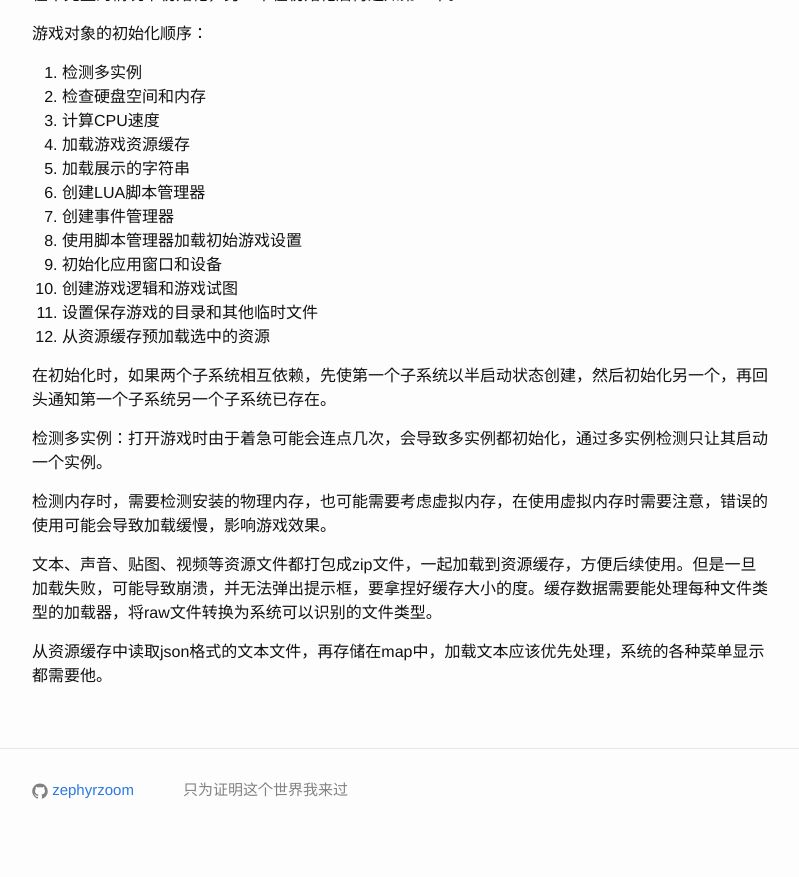
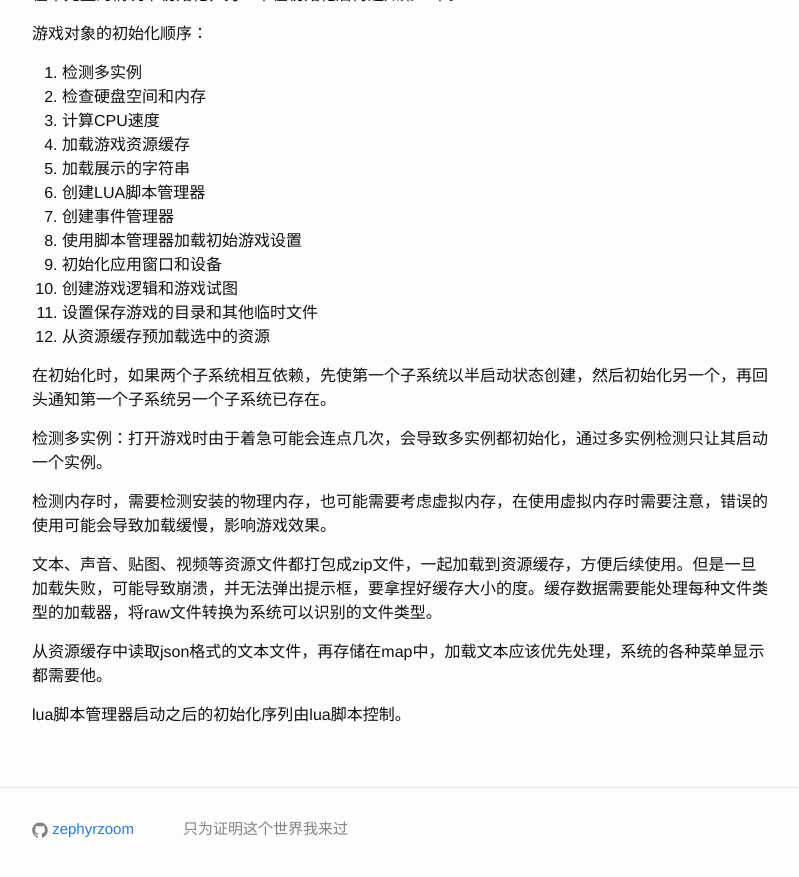
Before and after one commit to zephyrzoom/zephyrzoom.github.io, a Jekyll site: the page built from _posts/2017-09-09-game-coding.md, in a window 1280 px wide and 900 px high, scrolled down 3678 px. Shown: the top 877 px of the window, without its empty margins (238-1037 px from the left). Built offline with Jekyll 4.4.1, drawn with Linux system fonts in a browser that asks for light colours; comment, search, counter and statistics services are not loaded.

Commit message:
update game code

```diff
--- a/_posts/2017-09-09-game-coding.md
+++ b/_posts/2017-09-09-game-coding.md
@@ -117,3 +117,5 @@ Game application Layer是入口点，应该是一个全局单利对象，而且
 文本、声音、贴图、视频等资源文件都打包成zip文件，一起加载到资源缓存，方便后续使用。但是一旦加载失败，可能导致崩溃，并无法弹出提示框，要拿捏好缓存大小的度。缓存数据需要能处理每种文件类型的加载器，将raw文件转换为系统可以识别的文件类型。
 
 从资源缓存中读取json格式的文本文件，再存储在map中，加载文本应该优先处理，系统的各种菜单显示都需要他。
+
+lua脚本管理器启动之后的初始化序列由lua脚本控制。
```
